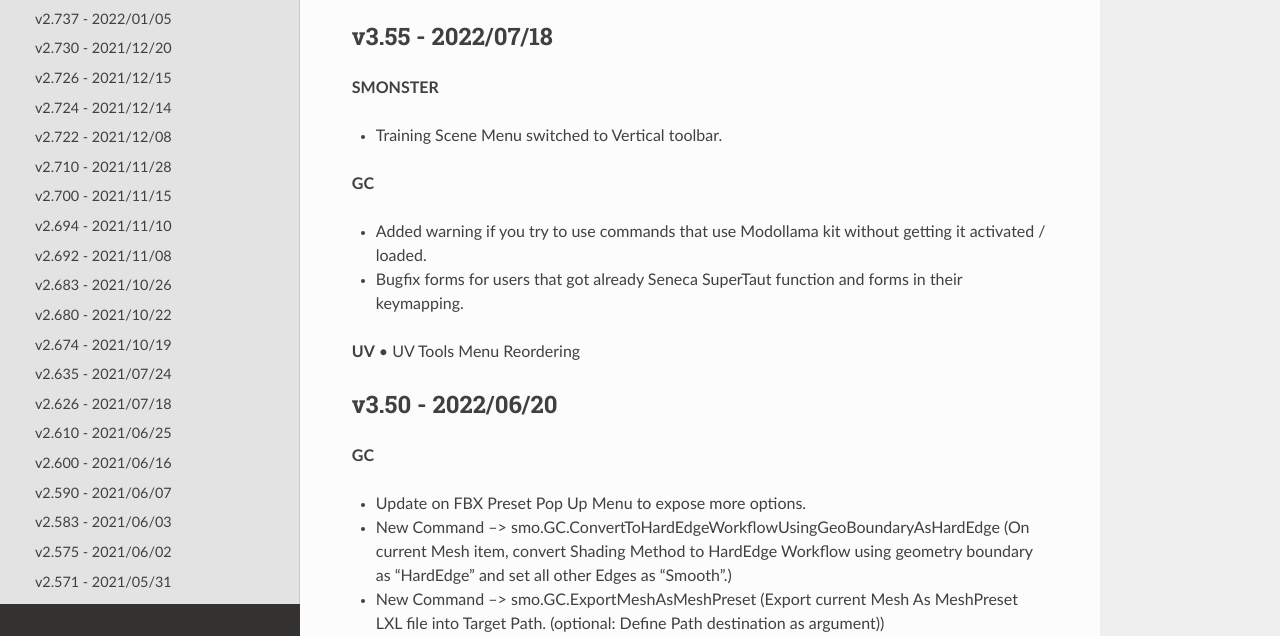
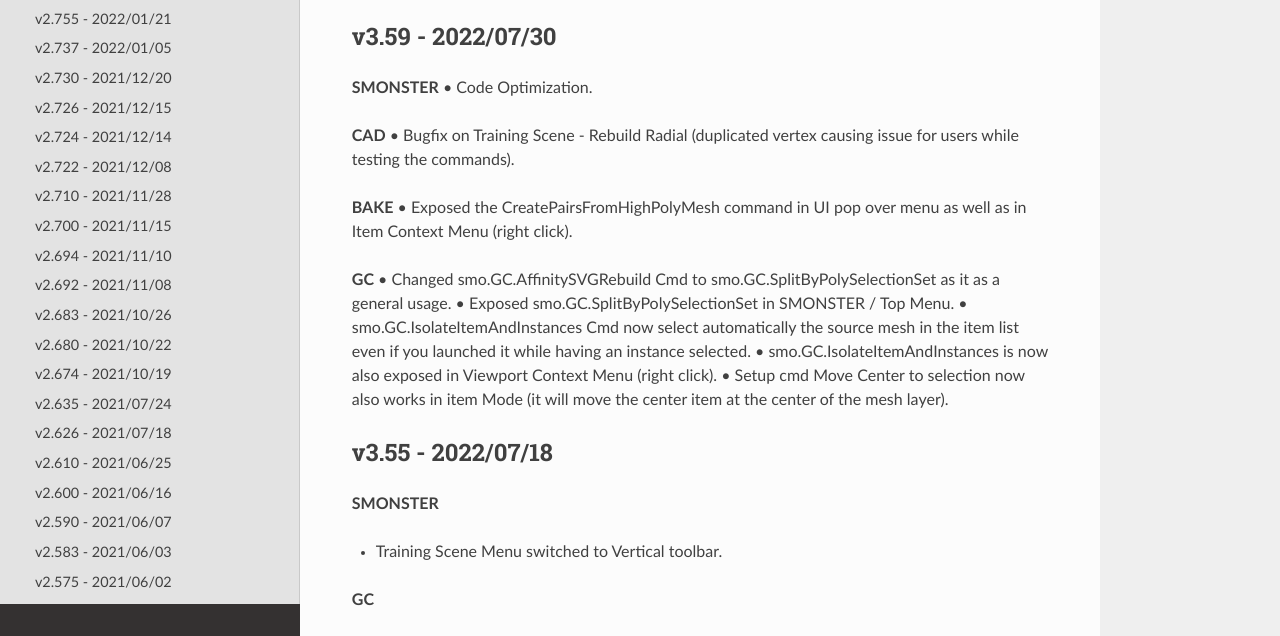
Before and after one commit to smoluck/SMONSTER_DOC, a Sphinx documentation site: the page built from docs/source/updatelog.rst, in a window 1280 px wide and 900 px high, cut to the strip 264-900 px from the top of the window. Built offline with Sphinx 7.4.7 and the Read the Docs theme 2.0.0, drawn with Linux system fonts in a browser that asks for light colours.

Commit message:
Update updatelog.rst

```diff
--- a/docs/source/updatelog.rst
+++ b/docs/source/updatelog.rst
@@ -3,6 +3,29 @@
 
 .. autosummary::
    :toctree: generated
+
+
+.. _3590:
+
+v3.59 - 2022/07/30
+-------------------
+
+**SMONSTER**
+• Code Optimization.
+
+**CAD**
+• Bugfix on Training Scene - Rebuild Radial (duplicated vertex causing issue for users while testing the commands).
+
+**BAKE**
+• Exposed the CreatePairsFromHighPolyMesh command in UI pop over menu as well as in Item Context Menu (right click).
+
+**GC**
+• Changed smo.GC.AffinitySVGRebuild Cmd to smo.GC.SplitByPolySelectionSet as it as a general usage.
+• Exposed smo.GC.SplitByPolySelectionSet in SMONSTER / Top Menu.
+• smo.GC.IsolateItemAndInstances Cmd now select automatically the source mesh in the item list even if you launched it while having an instance selected.
+• smo.GC.IsolateItemAndInstances is now also exposed in Viewport Context Menu (right click).
+• Setup cmd Move Center to selection now also works in item Mode (it will move the center item at the center of the mesh layer).
+
 
 
 .. _3550:
```
